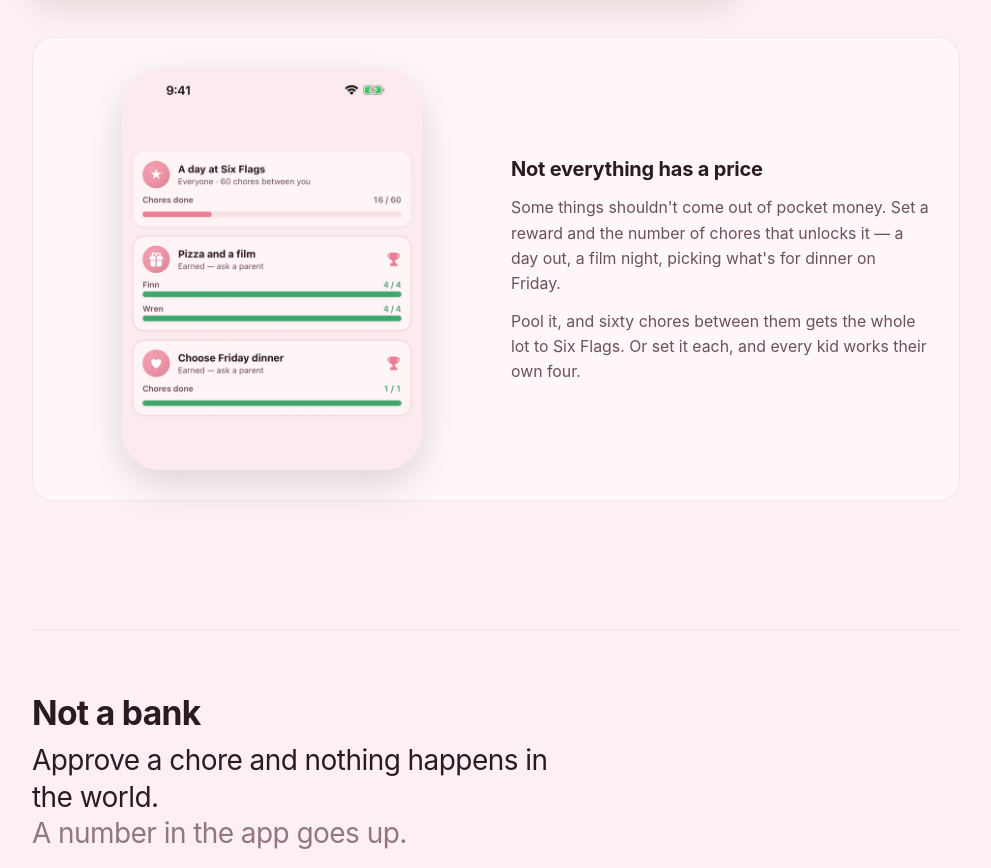
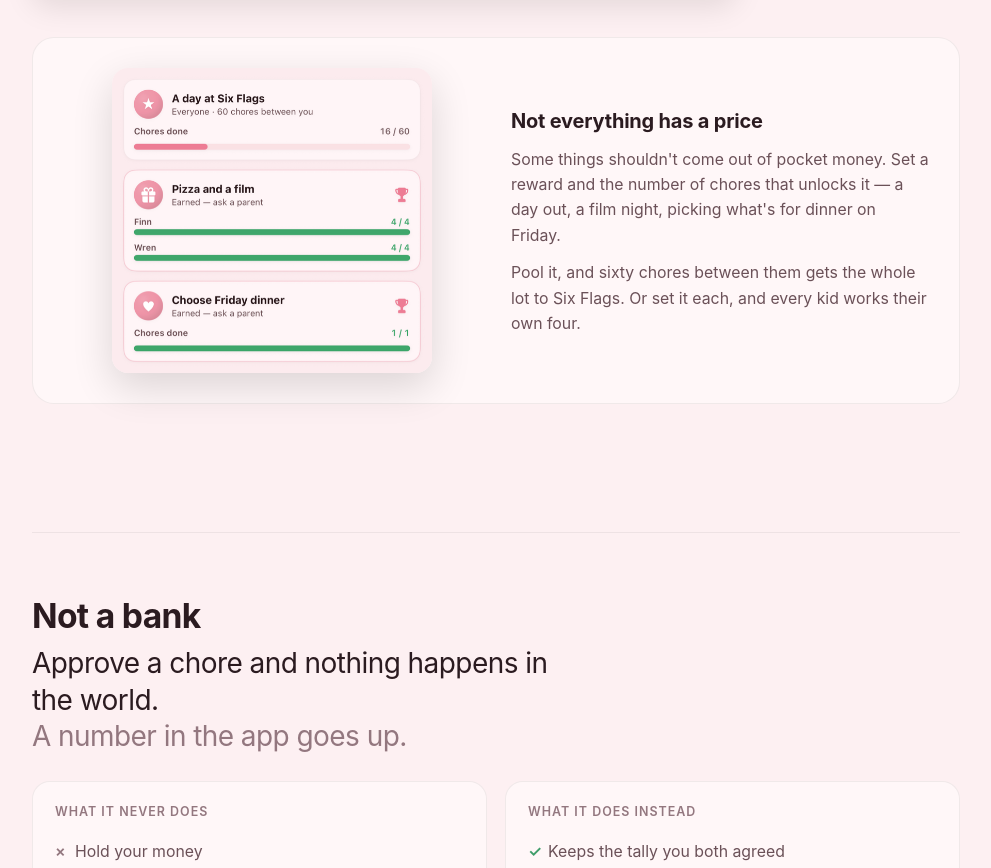
Before and after one commit to crummo/pigpal-site, a plain HTML site: page index.html in a window 1280 px wide. Shown: the part 3735-4603 px from the top of the page, without its empty margins (144-1135 px from the left). Drawn offline with Linux system fonts and the light colour scheme.

Commit message:
Rewards: crop to the cards, without the status bar

```diff
--- a/index.html
+++ b/index.html
@@ -128,8 +128,7 @@
   .showcase { display:grid; gap:30px; grid-template-columns:1fr 1fr; align-items:center;
               margin-top:40px; background:var(--card); border:1px solid var(--line);
               border-radius:22px; padding:30px; }
-  .showcase img { width:100%; max-width:300px; height:auto; border-radius:13% / 9.71%;
-                  aspect-ratio:620/830; object-fit:cover; object-position:top;
+  .showcase img { width:100%; max-width:320px; height:auto; border-radius:16px;
                   box-shadow:0 14px 40px rgba(0,0,0,.14); justify-self:center; display:block; }
   .showcase h3 { font-size:1.25rem; letter-spacing:-.01em; margin:0 0 10px; }
   .showcase p { color:var(--ink2); margin:0 0 12px; font-size:.99rem; }
@@ -272,7 +271,7 @@
     </div>
 
     <div class="showcase">
-      <img src="assets/shot-rewards.png" alt="The rewards screen in Pig Pal. A day at Six Flags shows 16 of 60 chores done between everyone. Pizza and a film tracks Finn and Wren separately, both finished. Choose Friday dinner is earned.">
+      <img src="assets/detail-rewards.png" width="620" height="590" alt="The rewards screen in Pig Pal. A day at Six Flags shows 16 of 60 chores done between everyone. Pizza and a film tracks Finn and Wren separately, both finished. Choose Friday dinner is earned.">
       <div>
         <h3>Not everything has a price</h3>
         <p>Some things shouldn't come out of pocket money. Set a reward and the number of
```
Also changed, not shown: assets/detail-rewards.png (added), assets/shot-rewards.png (deleted), 1 other file.
